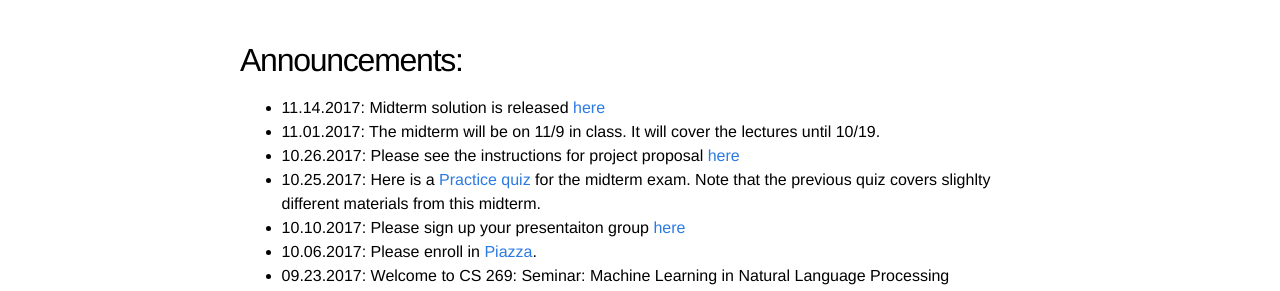
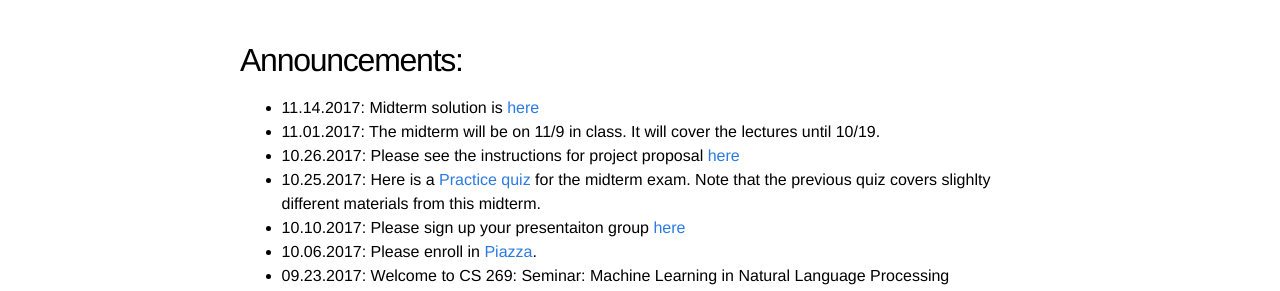
Before and after one commit to uclanlp/CS269-17, a Jekyll site: the page built from 1_overview.md, in a window 1280 px wide. Shown: the part 206-497 px from the top of the page. Built offline with Jekyll 4.4.1, drawn with Linux system fonts in a browser that asks for light colours.

Commit message:
Update 1_overview.md

```diff
--- a/1_overview.md
+++ b/1_overview.md
@@ -6,7 +6,7 @@
 ---
 
 ## Announcements:
-  * 11.14.2017: Midterm solution is released [here](docs/CS269_17_midterm.pdf)
+  * 11.14.2017: Midterm solution is [here](docs/CS269_17_midterm.pdf)
   * 11.01.2017: The midterm will be on 11/9 in class. It will cover the lectures until 10/19.
   * 10.26.2017: Please see the instructions for project proposal [here](https://ccle.ucla.edu/mod/assign/view.php?id=1720530)
   * 10.25.2017: Here is a [Practice quiz](practice_quiz.pdf) for the midterm exam. Note that the previous quiz covers slighlty different materials from this midterm.
```
